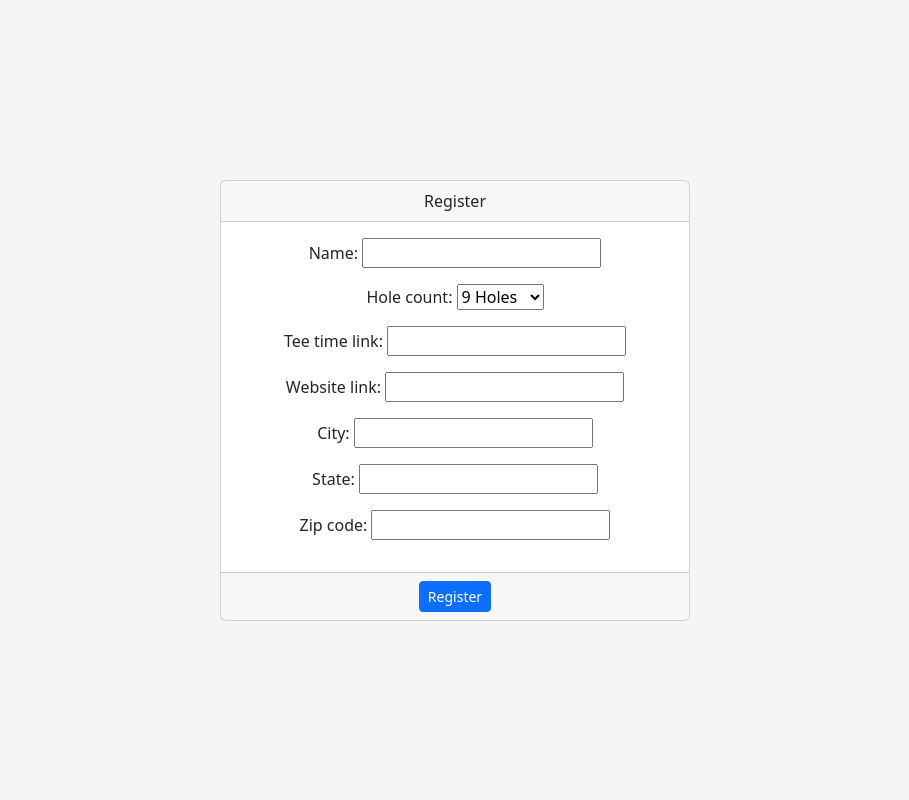
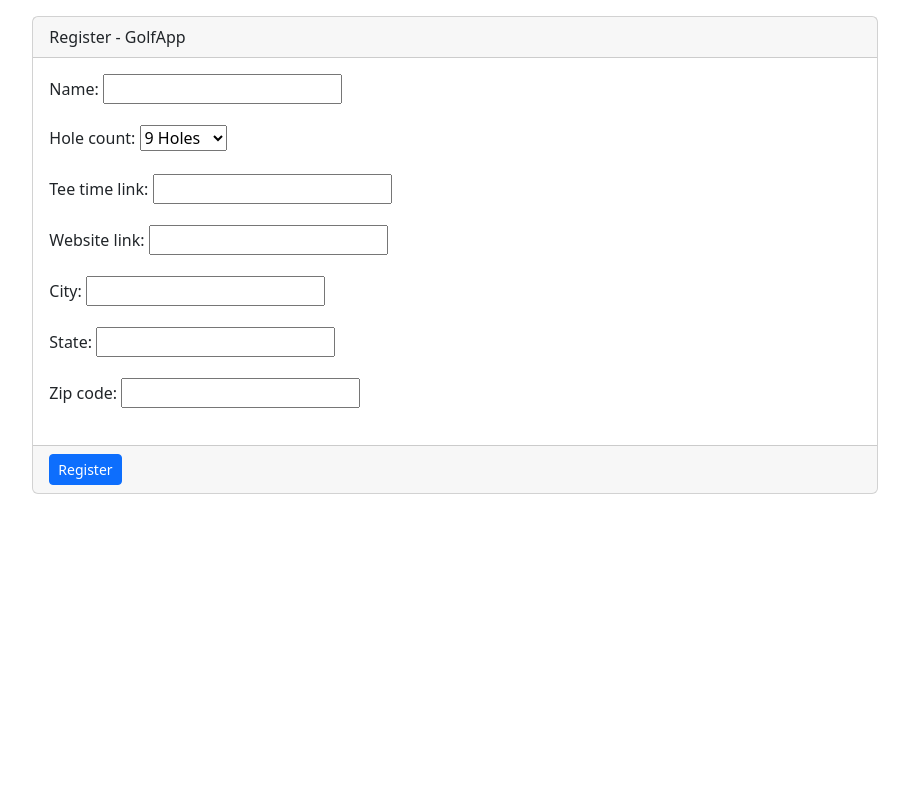
Before and after one commit to rlaneyjr/DjangoGolf, a Django app: template app/templates/django_registration/registration_form.html in a window 1280 px wide. Shown: the whole page, without its empty margins (185-1094 px from the left). Run offline with Django 4.2, Linux system fonts and the light colour scheme; the template is opened without the code that fills it: values that come from a table or form of the project are taken from there, others are empty; parts of the project's set-up code (start-up, migrations or seed data) failed here and were passed over.

Commit message:
[#7] Updated registration form to use more bootstrap styling

```diff
--- a/app/templates/django_registration/base-registration.html
+++ b/app/templates/django_registration/base-registration.html
@@ -17,96 +17,14 @@
             integrity="sha384-rbsA2VBKQhggwzxH7pPCaAqO46MgnOM80zW1RWuH61DGLwZJEdK2Kadq2F9CUG65"
             crossorigin="anonymous"
         />
-        <style>
-            .bd-placeholder-img {
-                font-size: 1.125rem;
-                text-anchor: middle;
-                -webkit-user-select: none;
-                -moz-user-select: none;
-                user-select: none;
-            }
-
-            @media (min-width: 768px) {
-                .bd-placeholder-img-lg {
-                    font-size: 3.5rem;
-                }
-            }
-
-            .b-example-divider {
-                height: 3rem;
-                background-color: rgba(0, 0, 0, 0.1);
-                border: solid rgba(0, 0, 0, 0.15);
-                border-width: 1px 0;
-                box-shadow: inset 0 0.5em 1.5em rgba(0, 0, 0, 0.1),
-                    inset 0 0.125em 0.5em rgba(0, 0, 0, 0.15);
-            }
-
-            .b-example-vr {
-                flex-shrink: 0;
-                width: 1.5rem;
-                height: 100vh;
-            }
-
-            .bi {
-                vertical-align: -0.125em;
-                fill: currentColor;
-            }
-
-            .nav-scroller {
-                position: relative;
-                z-index: 2;
-                height: 2.75rem;
-                overflow-y: hidden;
-            }
-
-            .nav-scroller .nav {
-                display: flex;
-                flex-wrap: nowrap;
-                padding-bottom: 1rem;
-                margin-top: -1px;
-                overflow-x: auto;
-                text-align: center;
-                white-space: nowrap;
-                -webkit-overflow-scrolling: touch;
-            }
-            html,
-            body {
-                height: 100%;
-            }
-
-            body {
-                display: flex;
-                align-items: center;
-                padding-top: 40px;
-                padding-bottom: 40px;
-                background-color: #f5f5f5;
-            }
-
-            .form-signin {
-                max-width: 500px;
-                padding: 15px;
-            }
-
-            .form-signin .form-floating:focus-within {
-                z-index: 2;
-            }
-
-            .form-signin input[type="email"] {
-                margin-bottom: -1px;
-                border-bottom-right-radius: 0;
-                border-bottom-left-radius: 0;
-            }
-
-            .form-signin input[type="password"] {
-                margin-bottom: 10px;
-                border-top-left-radius: 0;
-                border-top-right-radius: 0;
-            }
-        </style>
     </head>
-    <body class="text-center">
+    <body>
         <main class="form-signin w-100 m-auto">
-            {% block content %}{% endblock %}
+            <div class="row justify-content-center">
+                <div class="col-8 mt-3">
+                    {% block content %}{% endblock %}
+                </div>
+            </div>
         </main>
     </body>
 </html>
--- a/app/templates/django_registration/registration_form.html
+++ b/app/templates/django_registration/registration_form.html
@@ -7,10 +7,31 @@
         <form action="." method="POST">
             {% csrf_token %}
             <div class="card-header">
-                Register
+                Register - GolfApp
             </div>
             <div class="card-body">
-                {{form.as_p}}
+                {% for field in form %}
+                    <div class="mb-3">
+                        <label class="form-label" for="{{field.auto_id}}">{{field.label}}:</label>
+                        {{field}}
+                    </div>
+                {% endfor %}
+
+                {% if form.errors %}
+                    {% for field in form %}
+                        {% for error in field.errors %}
+                            <div class="alert alert-danger">
+                                <strong>{{ error|escape }}</strong>
+                            </div>
+                        {% endfor %}
+                    {% endfor %}
+
+                    {% for error in form.non_field_errors %}
+                        <div class="alert alert-danger">
+                            <strong>{{ error|escape }}</strong>
+                        </div>
+                    {% endfor %}
+                {% endif %}
             </div>
             <div class="card-footer">
                 <input type="submit" class="btn btn-primary btn-sm" value="Register" />
```
